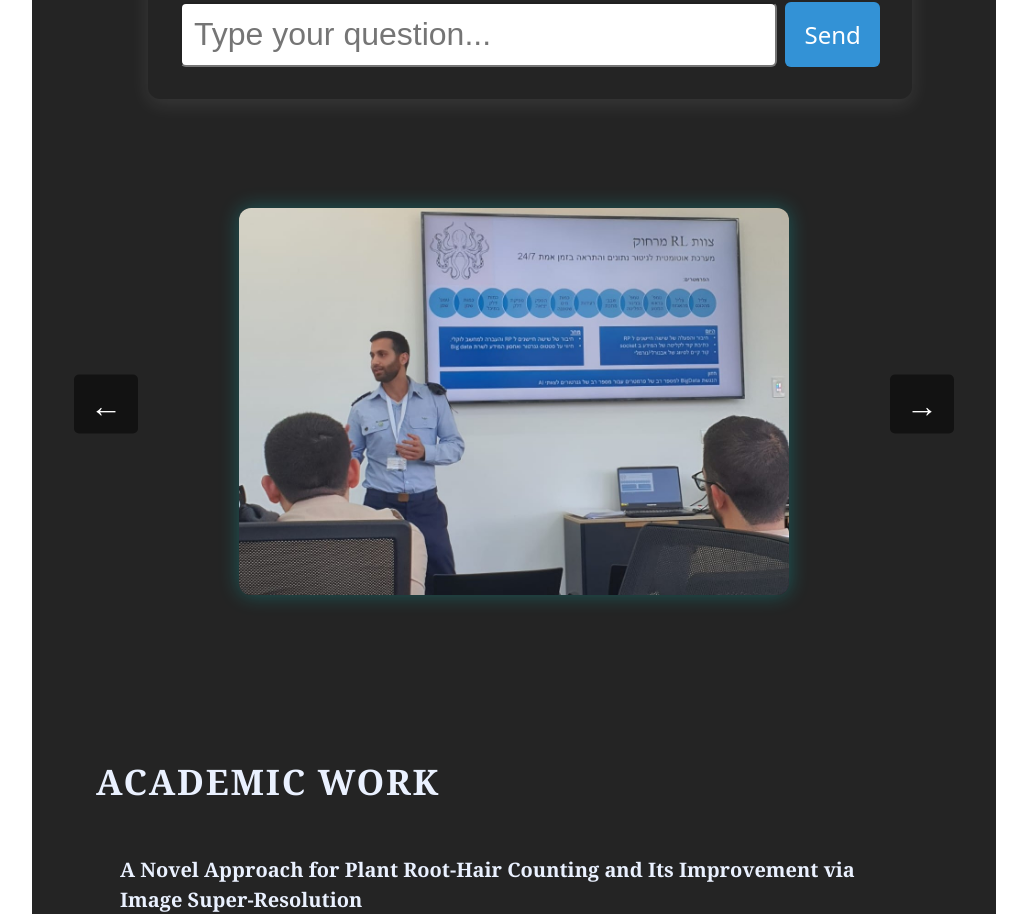
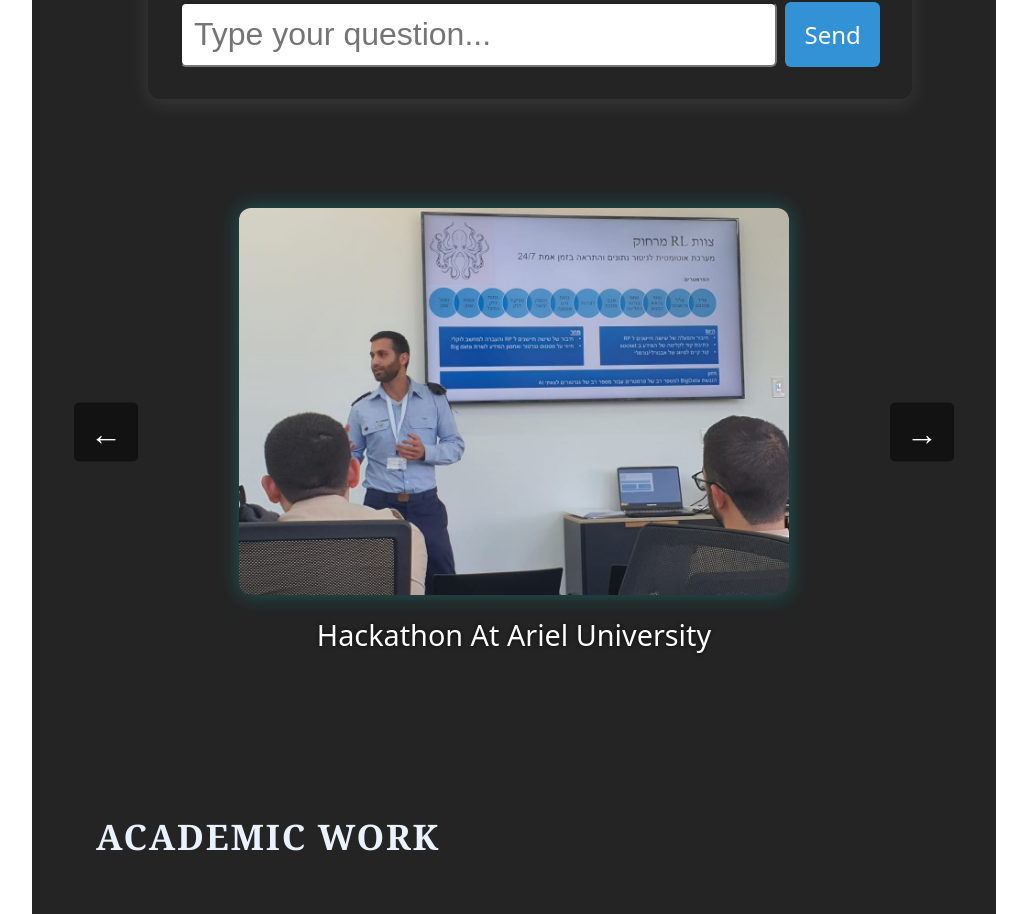
Before and after one commit to Ofek2105/CV_Website, a React (Vite) app in the folder react_landing_page/: page / in a window 1280 px wide. Shown: the part 1205-2119 px from the top of the page, without its empty margins (126-1153 px from the left). Built offline with nearby package versions, Linux system fonts and the light colour scheme.

Commit message:
added title to each image

```diff
--- a/react_landing_page/src/components/PortfolioCarousel/PortfolioCarousel.css
+++ b/react_landing_page/src/components/PortfolioCarousel/PortfolioCarousel.css
@@ -24,6 +24,7 @@
   padding: 0 20px;
   box-sizing: border-box;
   display: flex;
+  flex-direction: column;
   justify-content: center;
   align-items: center;
   opacity: 0.7;
@@ -43,6 +44,15 @@
 .carousel-track .carousel-slide:nth-child(n+1):nth-child(-n+3) {
   opacity: 1;
   transform: scale(1);
+}
+
+.carousel-title {
+  margin-top: 12px;
+  font-size: 1.8rem;
+  font-weight: 500;
+  color: #ffffff;
+  text-align: center;
+  text-shadow: 0 0 4px rgba(0, 0, 0, 0.7);
 }
 
 .arrows {
--- a/react_landing_page/src/components/PortfolioCarousel/PortfolioCarousel.jsx
+++ b/react_landing_page/src/components/PortfolioCarousel/PortfolioCarousel.jsx
@@ -3,10 +3,18 @@ import './PortfolioCarousel.css'
 
 const importImages = import.meta.glob('/src/assets/PortfolioCarouselSources/*.{jpeg,png}', { eager: true })
 
-const images = Object.keys(importImages).map((path) => ({
-  src: importImages[path].default,
-  link: `https://example.com/${path.split('/').pop()?.split('.')[0]}`
-}))
+const images = Object.keys(importImages).map((path) => {
+  const fileName = path.split('/').pop()?.split('.')[0] || ''
+  const title = fileName
+    .replace(/[-_]/g, ' ')
+    .replace(/\b\w/g, (c) => c.toUpperCase())
+
+  return {
+    src: importImages[path].default,
+    link: `https://example.com/${fileName}`,
+    title
+  }
+})
 
 function PortfolioCarousel() {
   const [currentIndex, setCurrentIndex] = useState(0)
@@ -16,7 +24,7 @@ function PortfolioCarousel() {
     if (!isHovered) {
       const interval = setInterval(() => {
         setCurrentIndex((prevIndex) => (prevIndex + 1) % images.length)
-      }, 3000)
+      }, 5000)
       return () => clearInterval(interval)
     }
   }, [isHovered])
@@ -47,7 +55,8 @@ function PortfolioCarousel() {
             {images.map((img, idx) => (
               <div key={idx} className="carousel-slide">
                 <a href={img.link} target="_blank" rel="noopener noreferrer">
-                  <img src={img.src} alt={`Portfolio ${idx + 1}`} />
+                  <img src={img.src} alt={img.title} />
+                  <div className="carousel-title">{img.title}</div>
                 </a>
               </div>
             ))}
```
Lines whose indentation alone changed are shown as unchanged.
